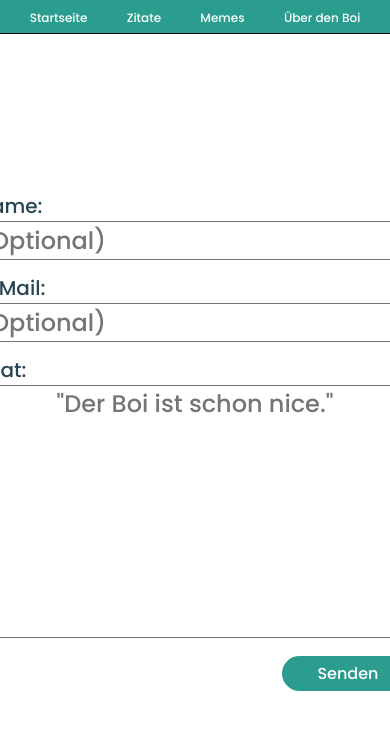
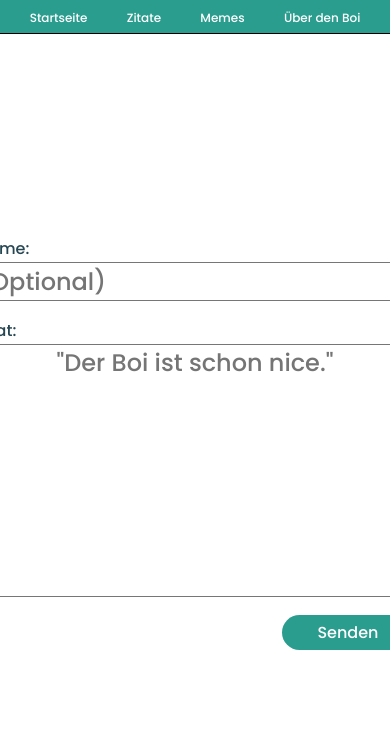
Before and after one commit to ottx96/ott-fan-club, a React (Create React App) app: page /submit/quote in a window 390 px wide. Shown: the top 730 px of the page. Built offline with nearby package versions, Linux system fonts and the light colour scheme.

Commit message:
make submission form responsive

```diff
--- a/src/components/submissions/SubmissionForm.js
+++ b/src/components/submissions/SubmissionForm.js
@@ -7,7 +7,6 @@ export default function SubmissionForm() {
     let history = useHistory()
 
     const [name, setName] = useState("")
-    const [email, setMail] = useState("")
     const [quote, setQuote] = useState("")
     const [success, setSuccess] = useState(false)
 
@@ -24,13 +23,13 @@ export default function SubmissionForm() {
             body: encode({
                 "form-name": "contact",
                 "name": name,
-                "email": email,
                 "quote": quote
             })
         }).catch(error => alert(error));
         e.preventDefault();
 
-        setName(""); setMail(""); setQuote("");
+        setName("");
+        setQuote("");
         setSuccess(true)
     }
 
@@ -39,9 +38,6 @@ export default function SubmissionForm() {
             {!success && <form onSubmit={handleSubmit} name="contact" className={styles.form} netlify>
                 <p>
                     <label>Name: <input type="text" name="name" value={name} placeholder='(Optional)' onChange={e => { setName(e.target.value) }} /></label>
-                </p>
-                <p>
-                    <label>E-Mail: <input type="email" name="email" value={email} placeholder='(Optional)' onChange={e => { setMail(e.target.value) }} /></label>
                 </p>
                 <p>
                     <label>Zitat: <textarea name="quote" value={quote} placeholder='"Der Boi ist schon nice."' onChange={e => { setQuote(e.target.value) }}></textarea></label>
--- a/src/components/submissions/SubmissionForm.module.css
+++ b/src/components/submissions/SubmissionForm.module.css
@@ -60,3 +60,15 @@
     color: var(--persian-green);
     font-size: 2.5rem;
 }
+
+@media screen and (min-width: 648px) {
+    .form * {
+        font-size: 1.5rem;
+    }
+}
+
+@media screen and (max-width: 648px) {
+    .form * {
+        font-size: 1rem;
+    }
+}
```
